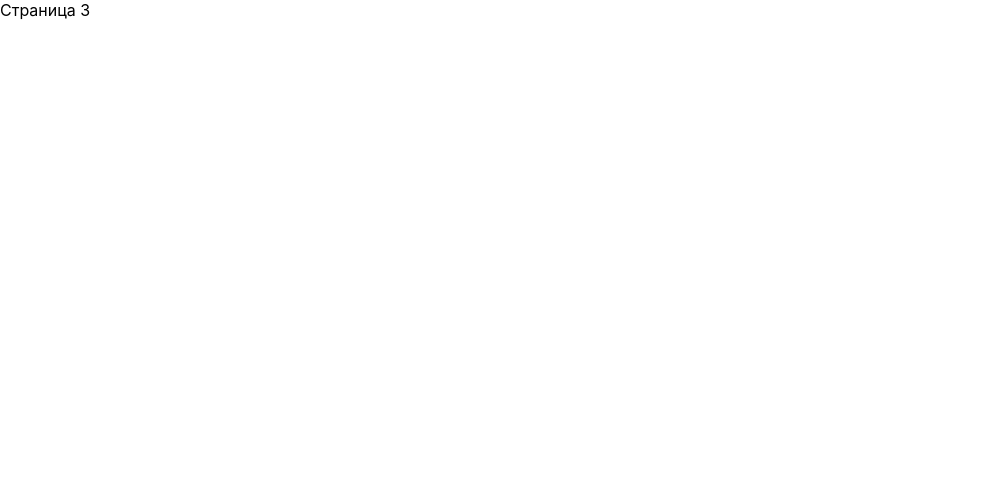
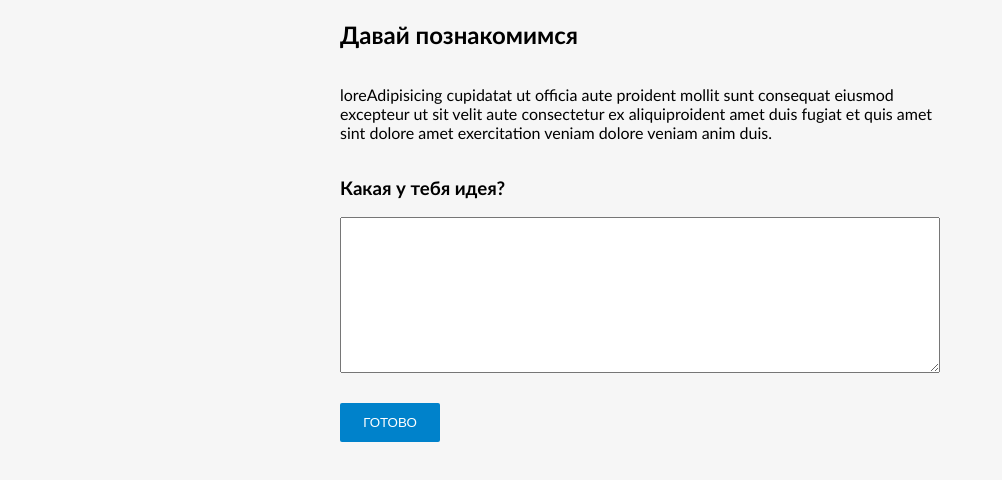
Before and after one commit to konstantin-sherykhalin/KaK-3aIIycTuTb-CTAPTAII, a React (Create React App) app: page /three in a window 1280 px wide. Shown: the top 480 px of the page, without its empty margins (0-1002 px from the left). Built offline with nearby package versions, Linux system fonts and the light colour scheme.

Commit message:
lenar-2019

```diff
--- a/src/App.css
+++ b/src/App.css
@@ -32,17 +32,33 @@
 }
 
 
+body{
+  background-color: #F6F6F6;
+}
 
 .container{
   width: 600px;
   margin: 0px auto;
   font-family: 'Calibri';
 }
+.button{
+  padding: 12px 10px;
+  margin-top: 30px;
+  width: 100px;
+  background: #0082CB;
+  color: white;
+  border: 0;
+  outline: 0;
+  text-transform: uppercase;
+  border-radius: 2px;
+  cursor: pointer;
+}
 .first-q,
 .second-q{
   display: flex;
   flex-direction: column;
 }
+
 .first-q input[type="radio"] {
   display: none;
 }
--- a/src/components/1/layout.js
+++ b/src/components/1/layout.js
@@ -6,7 +6,7 @@ export default () => (
       	  <h1>Начни составлять свой бизнес-план сейчас</h1>
           <div className="first-q">
               <h2>Кто ты. Я -</h2>
-              <input id="one" type="radio" checked />
+              <input id="one" type="radio" checked="true" />
               <label for="one">Автор идеи</label>
               <input id="two" type="radio" />
               <label for="two">Инвестор</label>
--- a/src/components/2/layout.js
+++ b/src/components/2/layout.js
@@ -1,11 +1,13 @@
 import React from 'react';
 
 export default () =>  (
-	<div className="">
-		<h1>Начни составлять свой бизнес-план сейчас</h1>
-		<label className="">Автор идеи</label>
-		<input className="" alt="logo" />
-		<label className="">Инвестор</label>
-		<input className="" alt="logo" />
-	</div>
+	<div className="container">
+          <div className="first-q">
+              <h2>Давай познакомимся</h2>
+              <p>loreAdipisicing cupidatat ut officia aute proident mollit sunt consequat eiusmod excepteur ut sit velit aute consectetur ex aliquiproident amet duis fugiat et quis amet sint dolore amet exercitation veniam dolore veniam anim duis.</p>
+              <h3>Какая у тебя идея?</h3>
+              <textarea rows="10"></textarea>
+              <input type="submit" className="button" value="Готово" />
+          </div>
+    </div>
 );
--- a/src/components/3/layout.js
+++ b/src/components/3/layout.js
@@ -1,5 +1,13 @@
 import React from 'react';
 
 export default () =>  (
-	<div className="">Страница 3</div>
+	<div className="container">
+          <div className="first-q">
+              <h2>Давай познакомимся</h2>
+              <p>loreAdipisicing cupidatat ut officia aute proident mollit sunt consequat eiusmod excepteur ut sit velit aute consectetur ex aliquiproident amet duis fugiat et quis amet sint dolore amet exercitation veniam dolore veniam anim duis.</p>
+              <h3>Какая у тебя идея?</h3>
+              <textarea rows="10"></textarea>
+              <input type="submit" className="button" value="Готово" />
+          </div>
+    </div>
 );
```
